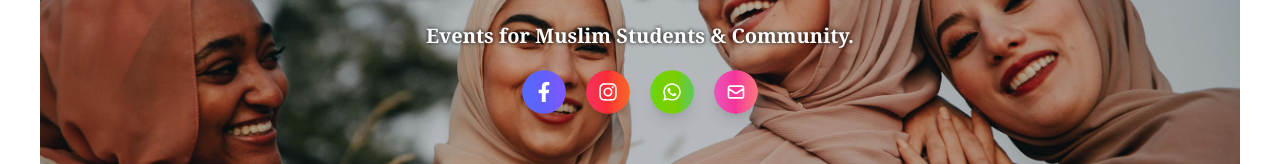
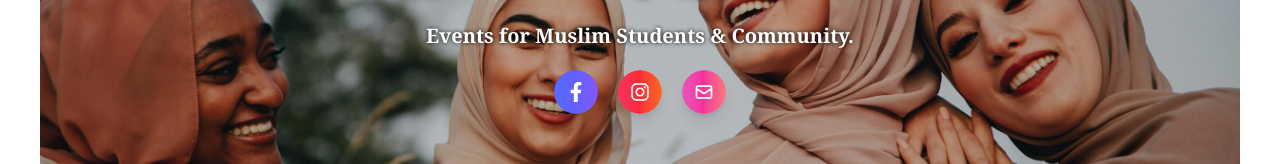
Before and after one commit to mota6em/mit, a Next.js app: page /en in a window 1280 px wide. Shown: the part 392-556 px from the top of the page. Built offline with nearby package versions, Linux system fonts and the light colour scheme; no server answers; the database is empty.

Commit message:
refactor(SocialMediaIcons): remove WhatsApp icon and related code

```diff
--- a/components/SocialMediaIcons/SocialMediaIcons.tsx
+++ b/components/SocialMediaIcons/SocialMediaIcons.tsx
@@ -1,7 +1,7 @@
 "use client";
 
 import { useState } from "react";
-import { FaFacebookF, FaInstagram, FaWhatsapp, FaCheck } from "react-icons/fa";
+import { FaFacebookF, FaInstagram, FaCheck } from "react-icons/fa";
 import { HiOutlineMail } from "react-icons/hi";
 import { useTranslations } from "next-intl";
 
@@ -25,11 +25,6 @@ export default function SocialMediaIcons() {
       icon: FaInstagram,
       href: "https://www.instagram.com/muszlimifjusag/",
       gradient: "from-pink-500 via-red-500 to-yellow-500",
-    },
-    {
-      icon: FaWhatsapp,
-      href: "https://wa.me/123456789",
-      gradient: "from-green-400 via-lime-500 to-teal-500",
     },
     {
       icon: HiOutlineMail,
```
